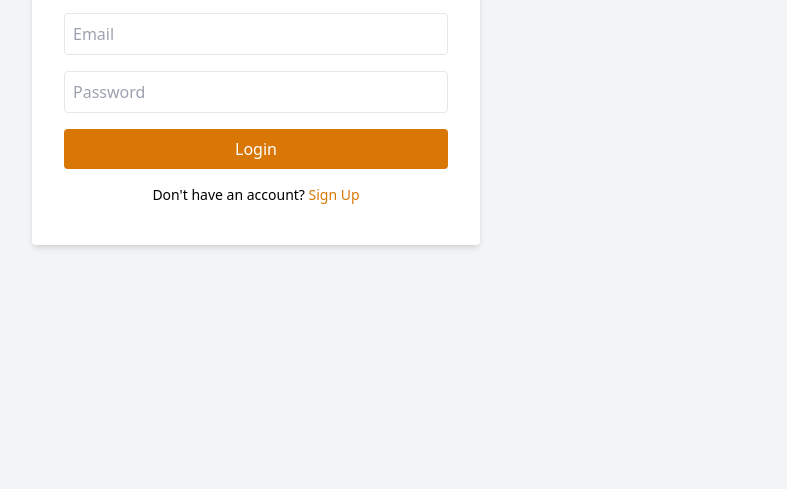
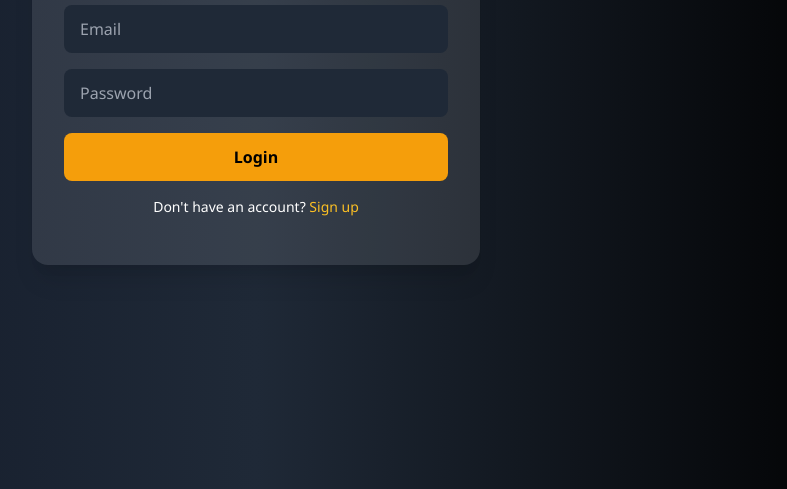
Before and after one commit to Keizer27/Ai-Assistant, a plain HTML site: page index.html in a window 1280 px wide. Shown: the part 311-800 px from the top of the page, without its empty margins (384-1171 px from the left). Drawn offline with nearby package versions, Linux system fonts and the light colour scheme.

Commit message:
Update index.html

```diff
--- a/index.html
+++ b/index.html
@@ -1,23 +1,34 @@
+<!-- index.html -->
 <!DOCTYPE html>
 <html lang="en">
 <head>
   <meta charset="UTF-8" />
   <meta name="viewport" content="width=device-width, initial-scale=1.0"/>
-  <title>Keizer AI Assistant - Login</title>
+  <title>Login - KEIZER</title>
   <link href="https://cdn.jsdelivr.net/npm/tailwindcss@2.2.19/dist/tailwind.min.css" rel="stylesheet">
+  <link rel="stylesheet" href="assets/css/style.css" />
 </head>
-<body class="bg-gray-100 flex items-center justify-center h-screen">
-  <div class="bg-white p-8 rounded shadow-md w-full max-w-md">
-    <h2 class="text-2xl font-bold text-center text-yellow-600 mb-4">I am KEIZER, your AI Assistant</h2>
-    <input type="email" id="email" placeholder="Email" class="w-full p-2 border rounded mb-4">
-    <input type="password" id="password" placeholder="Password" class="w-full p-2 border rounded mb-4">
-    <button id="login-btn" class="w-full bg-yellow-600 text-white py-2 rounded hover:bg-yellow-700">Login</button>
-    <p class="mt-4 text-center text-sm">
+<body class="bg-gradient-to-r from-gray-900 via-gray-800 to-black min-h-screen flex items-center justify-center text-white">
+
+  <div class="bg-white bg-opacity-10 backdrop-blur-md p-8 rounded-2xl shadow-xl max-w-md w-full">
+    <h1 class="text-center text-3xl font-extrabold text-yellow-400 mb-6">Welcome Back</h1>
+
+    <input type="email" id="email" placeholder="Email" class="w-full px-4 py-3 rounded-lg bg-gray-800 text-white mb-4 focus:outline-none focus:ring-2 focus:ring-yellow-400" />
+
+    <input type="password" id="password" placeholder="Password" class="w-full px-4 py-3 rounded-lg bg-gray-800 text-white mb-4 focus:outline-none focus:ring-2 focus:ring-yellow-400" />
+
+    <button id="login-btn" class="w-full bg-yellow-500 hover:bg-yellow-600 text-black font-bold py-3 px-4 rounded-lg transition duration-300">
+      Login
+    </button>
+
+    <p class="mt-4 text-center text-sm text-white">
       Don't have an account?
-      <a href="#" id="signup-link" class="text-yellow-600 hover:underline">Sign Up</a>
+      <a href="#" id="signup-link" class="text-yellow-400 hover:underline">Sign up</a>
     </p>
-    <p id="error-msg" class="text-red-500 text-sm text-center mt-2"></p>
+
+    <p id="error-msg" class="text-red-400 text-sm mt-4 text-center"></p>
   </div>
+
   <script type="module" src="firebase-config.js"></script>
   <script type="module" src="assets/js/auth.js"></script>
 </body>
```
